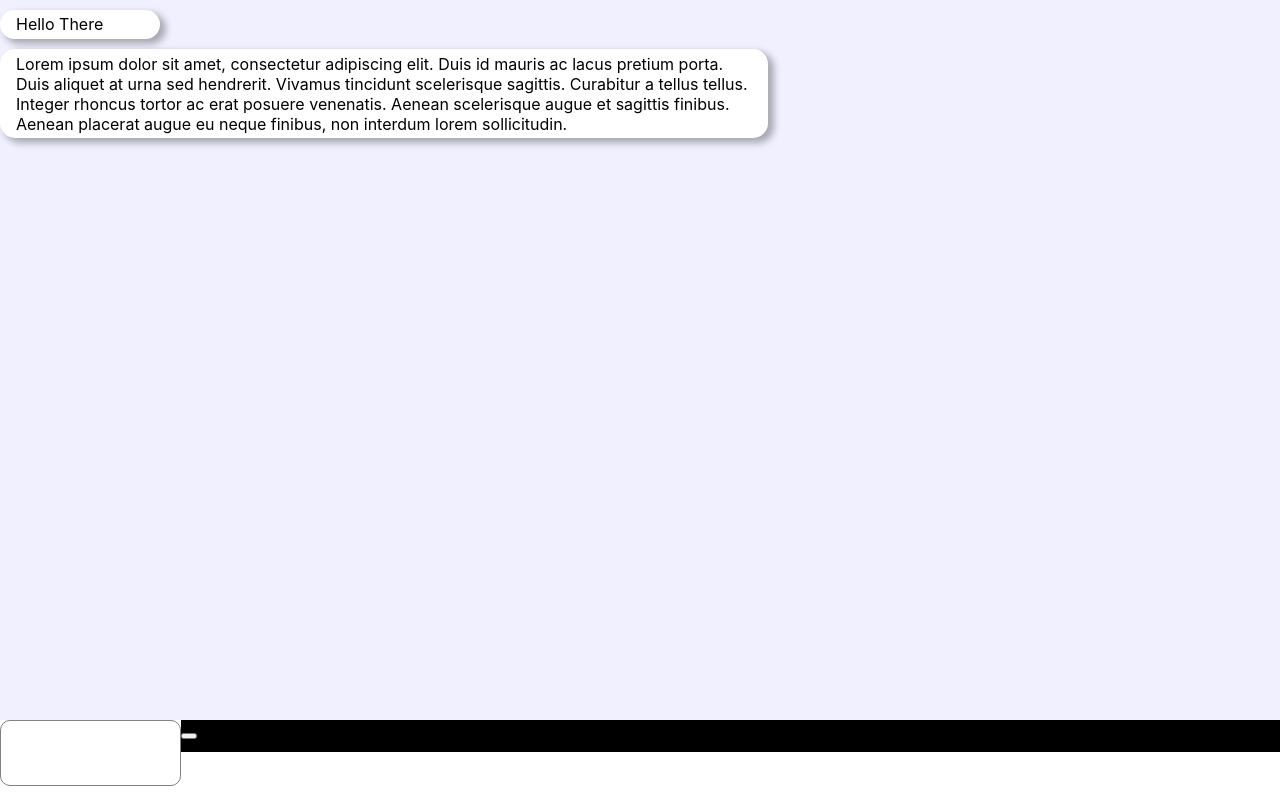
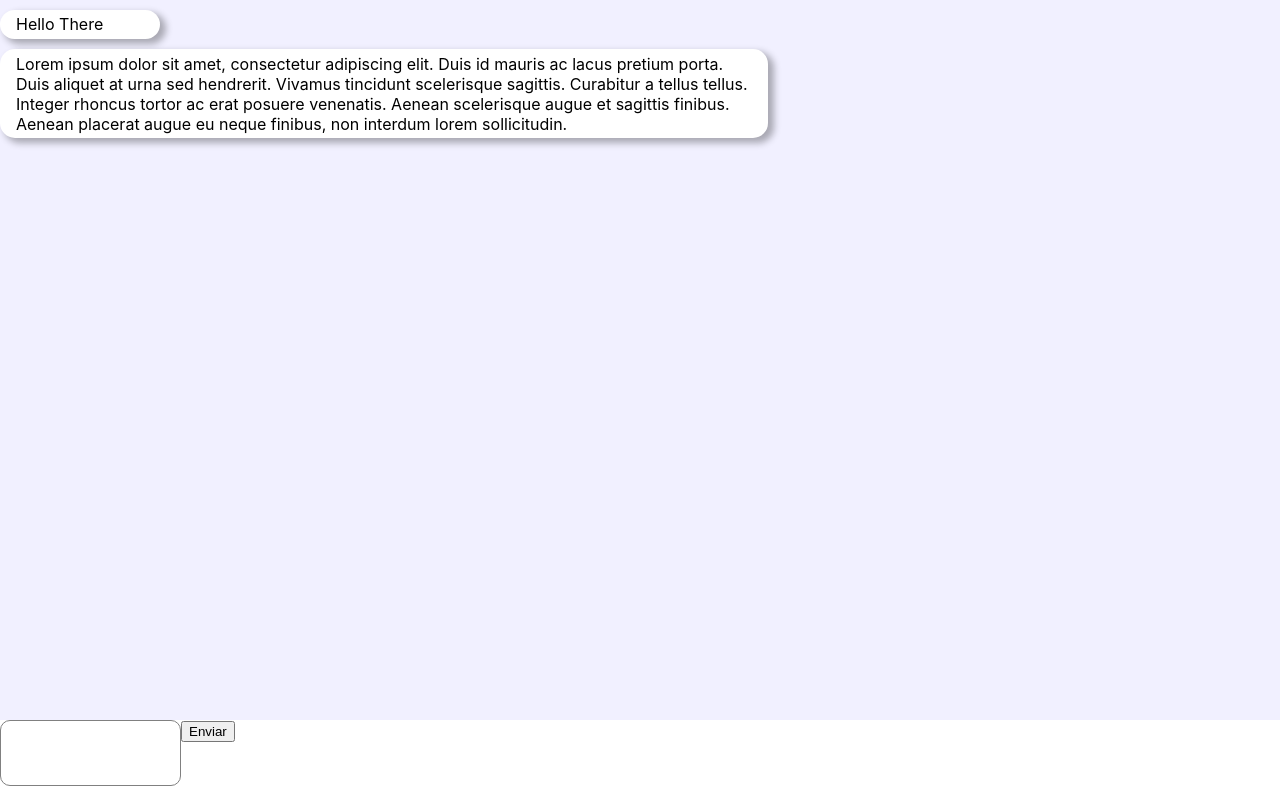
Before and after one commit to duduneto/chat-ui-react, a React (Create React App) app: page / in a window 1280 px wide. Built offline with nearby package versions, Linux system fonts and the light colour scheme.

Commit message:
applying interations bar

```diff
--- a/src/components/Button/index.js
+++ b/src/components/Button/index.js
@@ -1,12 +1,10 @@
 import React from 'react';
 
-import { Container, Button as ButtonStyled } from './styles';
+import { Button as ButtonStyled } from './styles';
 
-function Button() {
+function Button({children}) {
     return (
-        <Container>
-            <ButtonStyled />
-        </Container>
+        <ButtonStyled>{children}</ButtonStyled>
     );
 }
 
--- a/src/components/Button/styles.js
+++ b/src/components/Button/styles.js
@@ -1,12 +1,4 @@
 import styled from 'styled-components'
 
-export const Container = styled.div`
-  height: 2rem;
-  width: 2rem;
-  flex: 1;
-  background-color: black;
-  align-items: center;
-  justify-content: center;
-`;
 export const Button = styled.button`
 `;
--- a/src/screens/Main/TypingForm.js
+++ b/src/screens/Main/TypingForm.js
@@ -5,10 +5,13 @@ import { TypingFormContainer } from './styles'
 function TypingForm() {
     return (
         <TypingFormContainer>
-            <TextareaInput>
-
-            </TextareaInput>
-            <Button />
+            <div>
+                <TextareaInput>
+                </TextareaInput>
+            </div>
+            <div>
+                <Button>Enviar</Button>
+            </div>
         </TypingFormContainer>
     );
 }
--- a/src/screens/Main/styles.js
+++ b/src/screens/Main/styles.js
@@ -30,5 +30,8 @@ export const TypingContainer = styled.div`
 `;
 
 export const TypingFormContainer = styled.form`
-	display: flex;
+width: 100%;
+height: 100%;
+display: flex;
+flex-direction: row;
 `;
```
